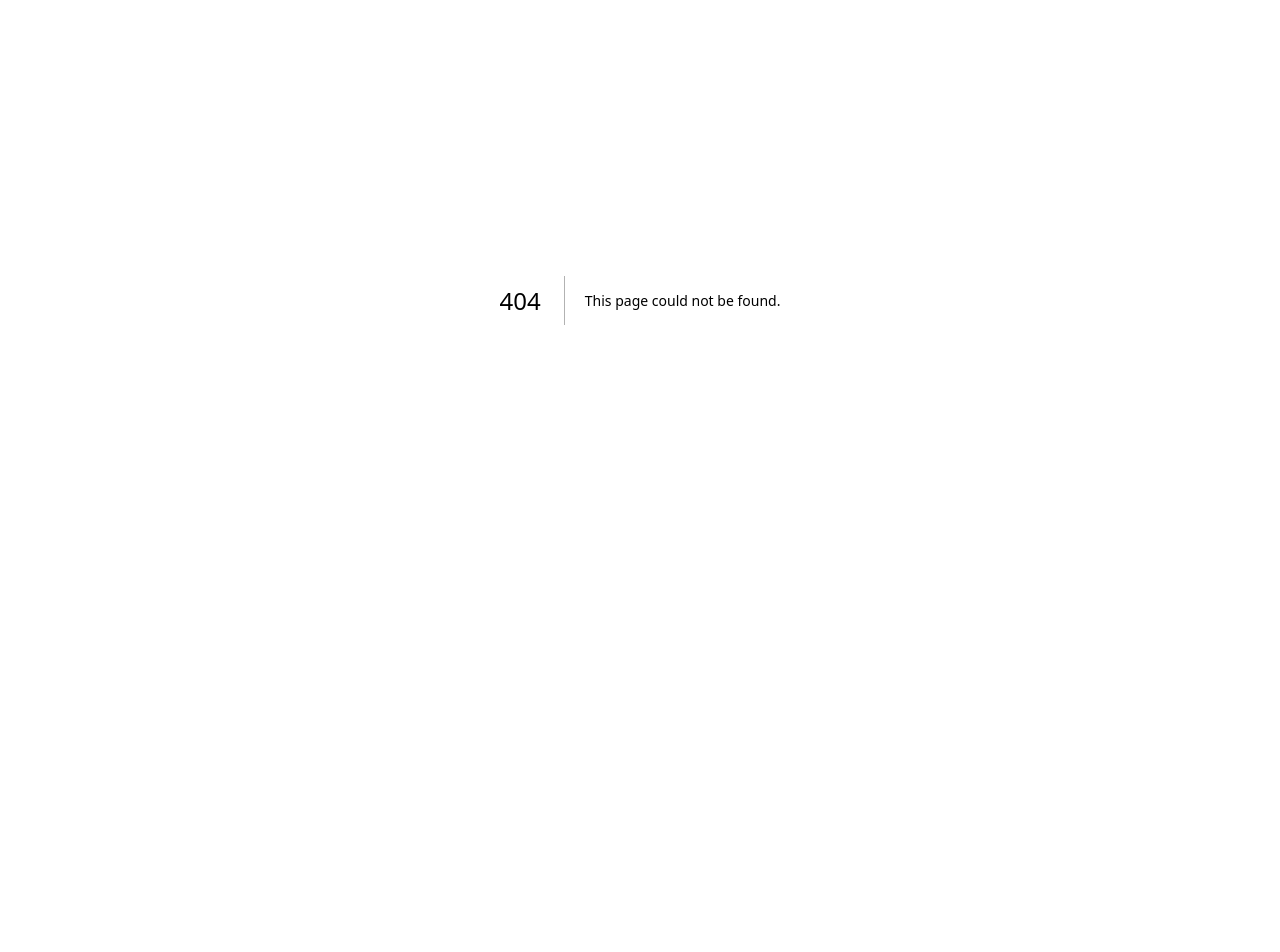
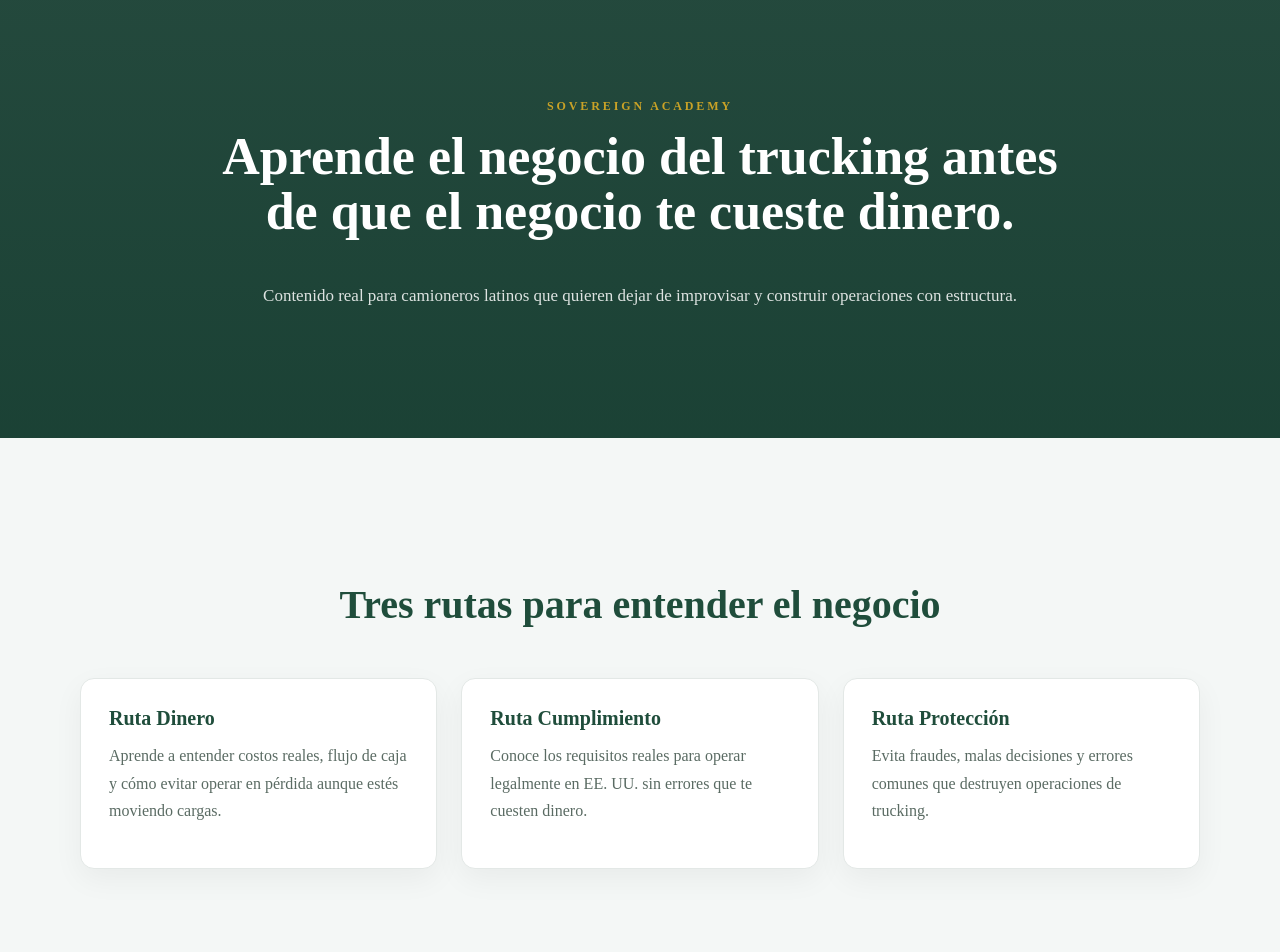
Before and after one commit to Sovereigntruckguard/sovereign-truckguard-site, a Next.js app: page /academy in a window 1280 px wide. Before the commit this address had no page. Shown: the part 100-1052 px from the top of the page. Before the commit the page ends 800 px from the top, so only its background shows below. Built offline with nearby package versions, Linux system fonts and the light colour scheme.

Commit message:
add page academy

```diff
--- /dev/null
+++ b/app/academy/page.jsx
@@ -0,0 +1,278 @@
+"use client";
+
+import Header from "../components/Header";
+import Footer from "../components/home/Footer";
+import ApplicationModal from "../components/ApplicationModal";
+
+export default function AcademyPage() {
+
+  const rutas = [
+    {
+      titulo: "Ruta Dinero",
+      descripcion:
+        "Aprende a entender costos reales, flujo de caja y cómo evitar operar en pérdida aunque estés moviendo cargas.",
+    },
+    {
+      titulo: "Ruta Cumplimiento",
+      descripcion:
+        "Conoce los requisitos reales para operar legalmente en EE. UU. sin errores que te cuesten dinero.",
+    },
+    {
+      titulo: "Ruta Protección",
+      descripcion:
+        "Evita fraudes, malas decisiones y errores comunes que destruyen operaciones de trucking.",
+    },
+  ];
+
+  return (
+
+    <main style={{ background: "#F4F7F6" }}>
+
+      <Header />
+
+      {/* HERO */}
+
+      <section
+        style={{
+          background:
+            "linear-gradient(to bottom, rgba(18,58,45,0.92), rgba(18,58,45,0.96))",
+          padding: "110px 0",
+          color: "white",
+          textAlign: "center",
+        }}
+      >
+
+        <div style={{ maxWidth: 900, margin: "0 auto", padding: "0 22px" }}>
+
+          <div
+            style={{
+              fontSize: 12,
+              letterSpacing: ".24em",
+              textTransform: "uppercase",
+              color: "#C9A227",
+              fontWeight: 800,
+            }}
+          >
+            Sovereign Academy
+          </div>
+
+          <h1
+            style={{
+              marginTop: 16,
+              fontSize: 52,
+              fontWeight: 900,
+              lineHeight: 1.05,
+            }}
+          >
+            Aprende el negocio del trucking antes de que el negocio te cueste dinero.
+          </h1>
+
+          <p
+            style={{
+              marginTop: 18,
+              fontSize: 17,
+              lineHeight: 1.7,
+              color: "rgba(255,255,255,0.85)",
+            }}
+          >
+            Contenido real para camioneros latinos que quieren dejar de improvisar
+            y construir operaciones con estructura.
+          </p>
+
+        </div>
+
+      </section>
+
+
+      {/* RUTAS */}
+
+      <section style={{ padding: "110px 0" }}>
+
+        <div style={{ maxWidth: 1120, margin: "0 auto", padding: "0 22px" }}>
+
+          <div
+            style={{
+              textAlign: "center",
+              maxWidth: 700,
+              margin: "0 auto",
+            }}
+          >
+
+            <h2
+              style={{
+                fontSize: 40,
+                fontWeight: 900,
+                color: "#1F4D3B",
+              }}
+            >
+              Tres rutas para entender el negocio
+            </h2>
+
+          </div>
+
+
+          <div
+            style={{
+              marginTop: 50,
+              display: "grid",
+              gridTemplateColumns: "repeat(auto-fit,minmax(280px,1fr))",
+              gap: 24,
+            }}
+          >
+
+            {rutas.map((r) => (
+
+              <div
+                key={r.titulo}
+                style={{
+                  background: "white",
+                  padding: 28,
+                  borderRadius: 14,
+                  border: "1px solid #E3E8E6",
+                  boxShadow: "0 10px 30px rgba(0,0,0,0.05)",
+                }}
+              >
+
+                <div
+                  style={{
+                    fontSize: 20,
+                    fontWeight: 800,
+                    color: "#1F4D3B",
+                  }}
+                >
+                  {r.titulo}
+                </div>
+
+                <p
+                  style={{
+                    marginTop: 12,
+                    color: "#5A6B63",
+                    lineHeight: 1.7,
+                  }}
+                >
+                  {r.descripcion}
+                </p>
+
+              </div>
+
+            ))}
+
+          </div>
+
+        </div>
+
+      </section>
+
+
+      {/* VIDEOS */}
+
+      <section
+        style={{
+          background: "#1F4D3B",
+          padding: "110px 0",
+          color: "white",
+        }}
+      >
+
+        <div style={{ maxWidth: 1120, margin: "0 auto", padding: "0 22px" }}>
+
+          <h2
+            style={{
+              fontSize: 36,
+              fontWeight: 900,
+              textAlign: "center",
+            }}
+          >
+            Tips reales del negocio
+          </h2>
+
+          <div
+            style={{
+              marginTop: 50,
+              display: "grid",
+              gridTemplateColumns: "repeat(auto-fit,minmax(320px,1fr))",
+              gap: 24,
+            }}
+          >
+
+            {/* VIDEO 1 */}
+
+            <iframe
+              width="100%"
+              height="200"
+              src="https://www.youtube.com/embed/VIDEO_ID"
+              frameBorder="0"
+              allowFullScreen
+            />
+
+            {/* VIDEO 2 */}
+
+            <iframe
+              width="100%"
+              height="200"
+              src="https://www.youtube.com/embed/VIDEO_ID"
+              frameBorder="0"
+              allowFullScreen
+            />
+
+            {/* VIDEO 3 */}
+
+            <iframe
+              width="100%"
+              height="200"
+              src="https://www.youtube.com/embed/VIDEO_ID"
+              frameBorder="0"
+              allowFullScreen
+            />
+
+          </div>
+
+        </div>
+
+      </section>
+
+
+      {/* CTA */}
+
+      <section
+        style={{
+          background: "#0B0F14",
+          padding: "120px 0",
+          textAlign: "center",
+          color: "white",
+        }}
+      >
+
+        <h2 style={{ fontSize: 40, fontWeight: 900 }}>
+          Ya entiendes el negocio.
+        </h2>
+
+        <p style={{ marginTop: 14, opacity: 0.8 }}>
+          Ahora es momento de evaluar tu caso real.
+        </p>
+
+        <ApplicationModal>
+          <button
+            style={{
+              marginTop: 24,
+              background: "#C9A227",
+              padding: "14px 28px",
+              borderRadius: 999,
+              border: "none",
+              fontWeight: 900,
+              cursor: "pointer",
+            }}
+          >
+            Aplicar al Diagnóstico
+          </button>
+        </ApplicationModal>
+
+      </section>
+
+
+      <Footer />
+
+    </main>
+
+  );
+}
```
